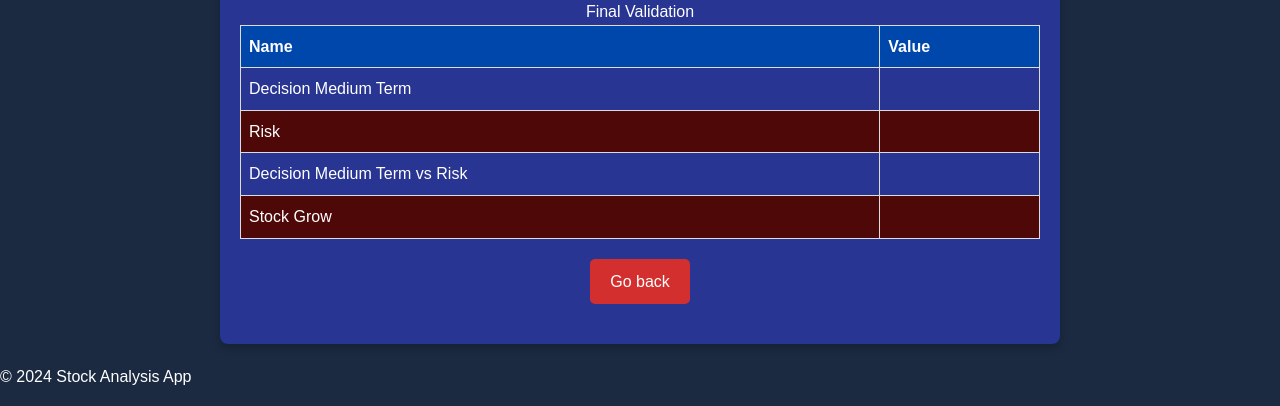
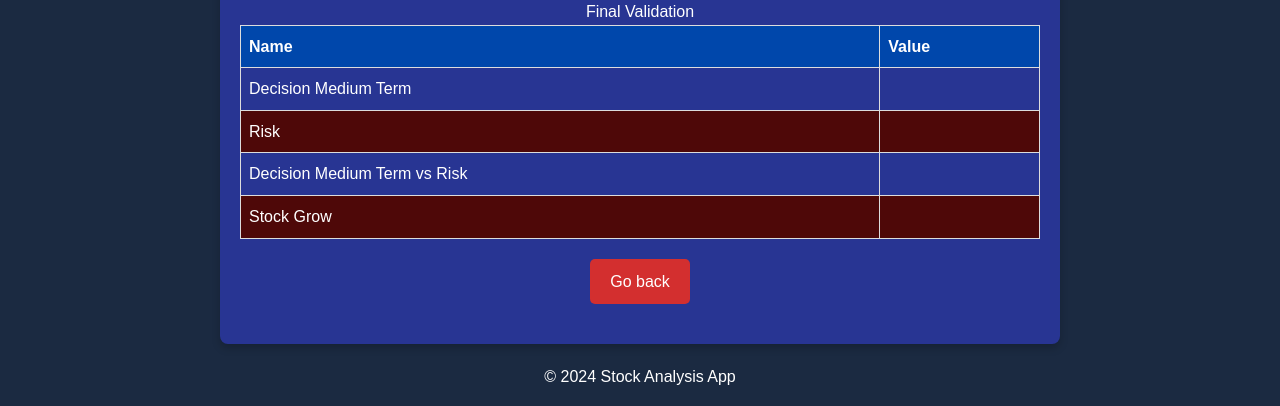
Before and after one commit to ZioGuillo/finbiz_api_app, a Flask app: template app/templates/analysis_results.html in a window 1280 px wide. Shown: the part 2121-2527 px from the top of the page. Run offline with Flask 3, Linux system fonts and the light colour scheme; the template is opened without the code that fills it, so the values that code supplies are empty; parts of the project's set-up code (start-up, migrations or seed data) failed here and were passed over; some libraries are stand-ins or nearby versions.

Commit message:
Update footer style in analysis_results.html

```diff
--- a/app/templates/analysis_results.html
+++ b/app/templates/analysis_results.html
@@ -207,8 +207,9 @@
 
         <a href="/" class="button">Go back</a>
     </div>
-    <footer>
+    <footer style="text-align: center;">
         <p>© 2024 Stock Analysis App</p>
+    </footer>
 
 </body>
 </html>
```
